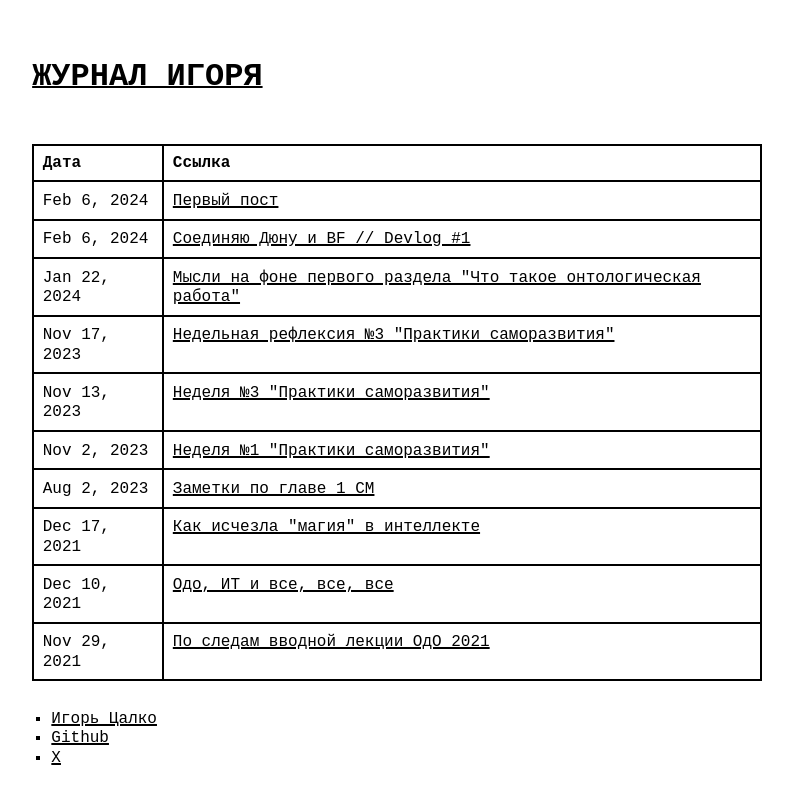
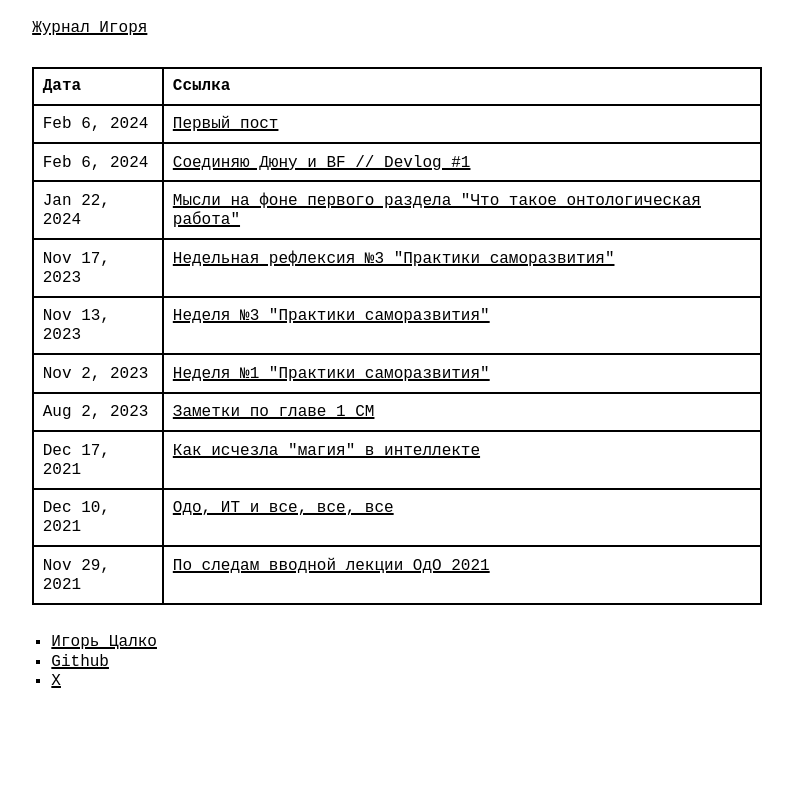
Before and after one commit to tsobako/tsobako.github.io, a Jekyll site: the page built from _pages/archive.html, in a window 1280 px wide. Shown: the top 804 px of the page, without its empty margins (243-1036 px from the left). Built offline with Jekyll 4.4.1, drawn with Linux system fonts in a browser that asks for light colours; some web fonts are replaced.

Commit message:
Fix css links

```diff
--- a/_includes/head.html
+++ b/_includes/head.html
@@ -1,6 +1,7 @@
 <head>
   <meta charset='utf-8'>
   <meta name='viewport' content='width=device-width, initial-scale=1'>
-
+  <link rel="stylesheet" href="/assets/reset.css">
+  <link rel="stylesheet" href="/assets/index.css">
   {% feed_meta %}
 </head>
--- a/_includes/header.html
+++ b/_includes/header.html
@@ -1,3 +1,3 @@
 <header>
-  <h1><a href="{{ "/" | relative_url }}">{{ site.title | escape }}</a></h1>
+ <a href="{{ "/" | relative_url }}">{{ site.title | escape }}</a>
 </header>
--- a/_layouts/default.html
+++ b/_layouts/default.html
@@ -1,9 +1,7 @@
 <!DOCTYPE html>
 <html lang='{{ page.lang | default: site.lang | default: 'en' }}'>
   {% include head.html %}
-  <link rel="stylesheet" href="assets/reset.css">
-<link rel="stylesheet" href="assets/index.css">
-  <body>
+    <body>
     <div>
       {% include header.html %}
       <main>
```
